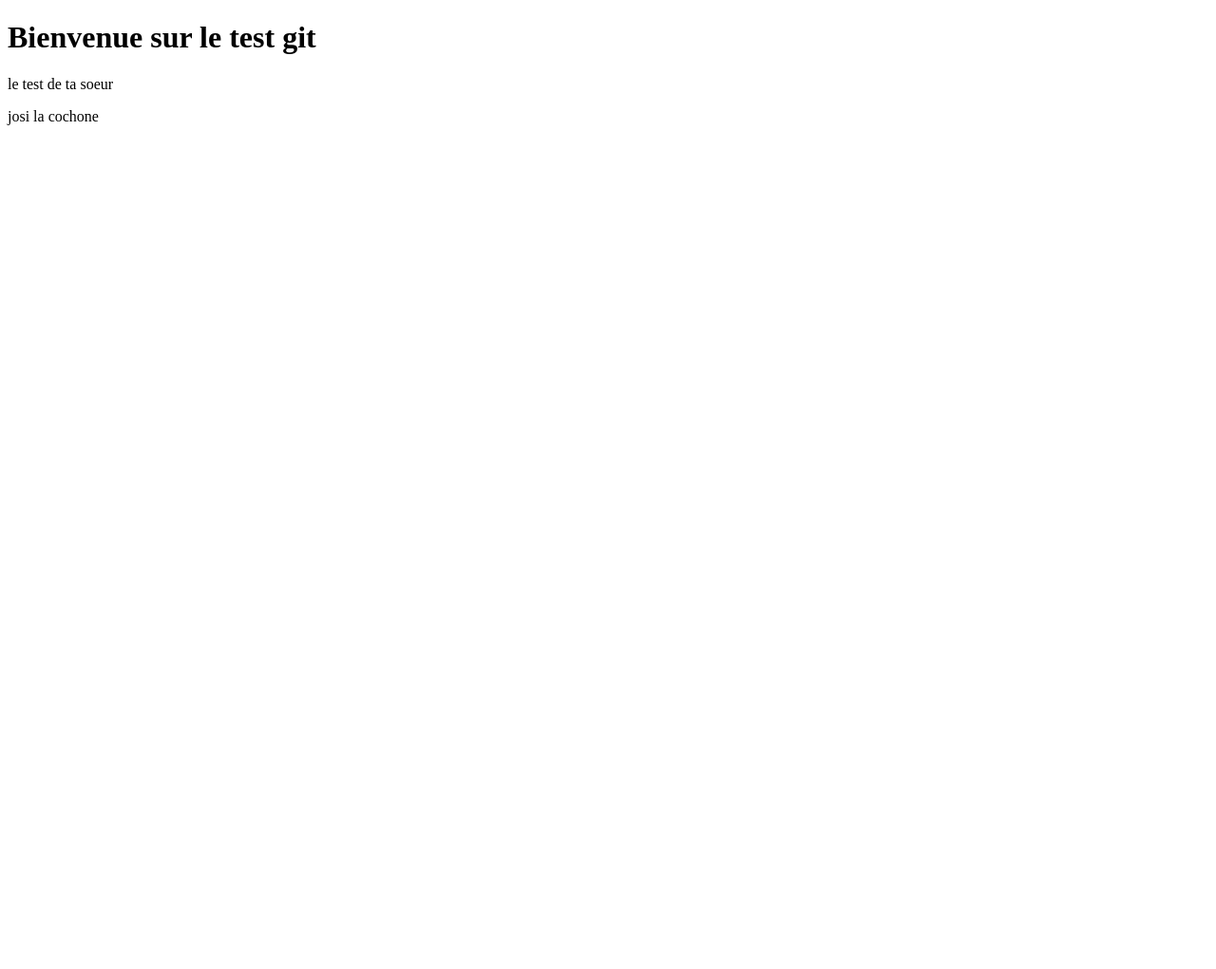
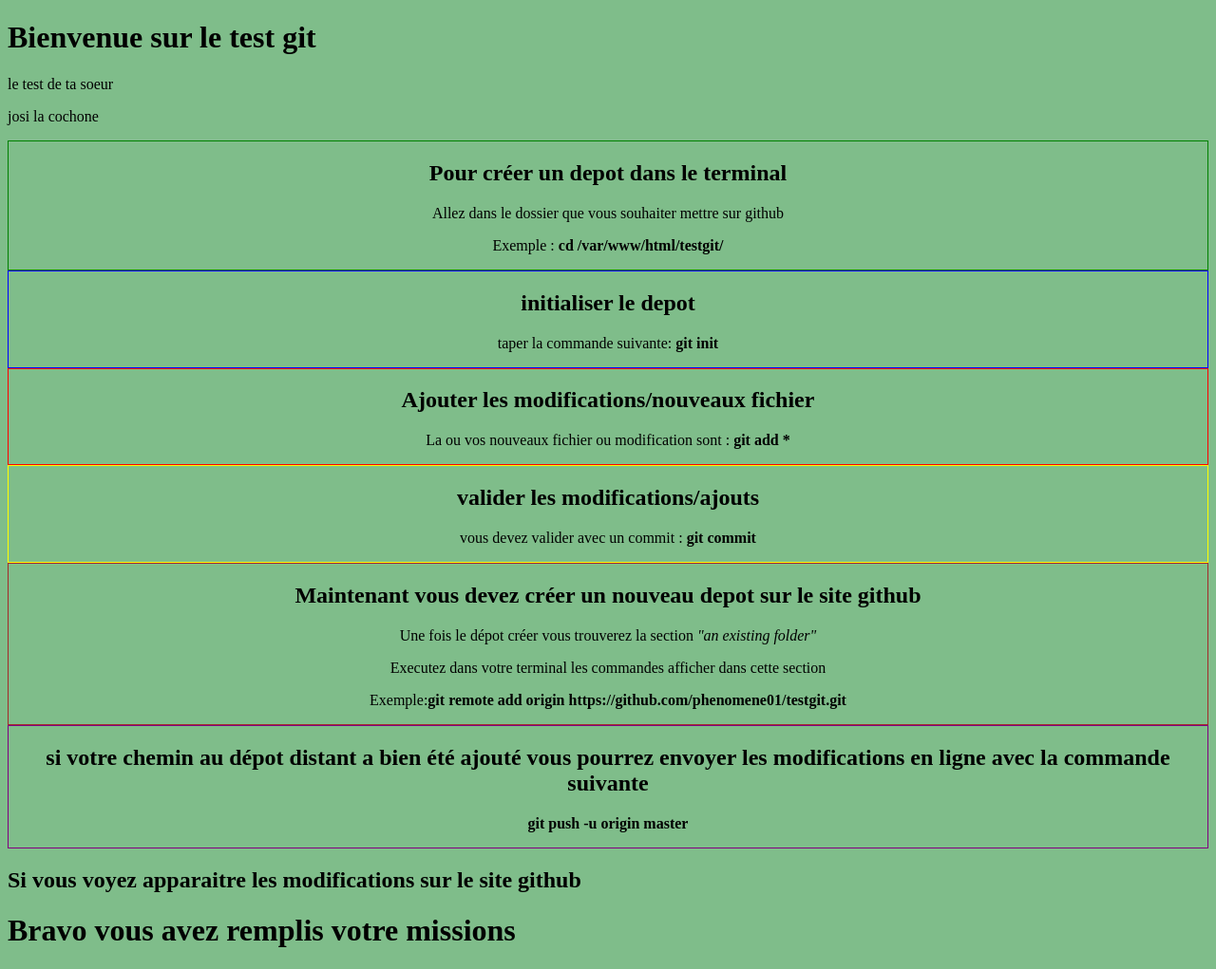
Before and after one commit to phenomene01/testgit, a plain HTML site: page index.html in a window 1280 px wide. Shown: the whole page at 95% size. Before the commit the page ends 800 px from the top, so only its background shows below. Drawn offline with Linux system fonts and the light colour scheme.

Commit message:
[add] tuto git base

```diff
--- a/index.html
+++ b/index.html
@@ -1,13 +1,66 @@
 <!DOCTYPE html>
 <html>
 <head>
+	<meta charset="UTF-8">
 	<title>test git </title>
 </head>
+<style>
+
+	body
+	{
+		background-color: rgba(0,125,22,0.5);
+	}
+
+	section
+	{
+	 text-align: center;
+	 margin: 0 auto;
+	}
+
+</style>
+
+
 <body>
-
+<header>
 	<h1>Bienvenue sur le test git </h1>
 	<p> le test de ta soeur</p>
 	<p>josi la cochone</p>
+</header>
+<section style="border: 1px solid green">
+	<h1>Pour créer un depot dans le terminal </h1>
 
+	<p>Allez dans le dossier que vous souhaiter mettre sur github</p>
+	<p>Exemple : <strong>cd /var/www/html/testgit/</strong></p>
+</section>
+<section style="border: 1px solid blue">
+
+	<h2>initialiser le depot </h2>
+	<p>taper la commande suivante: <strong>git init</strong></p>
+</section>
+<section style="border: 1px solid red">
+	<h2>Ajouter les modifications/nouveaux fichier</h2>
+	<p>La ou vos nouveaux fichier ou modification sont : <strong>git add *</strong></p>
+</section>
+<section style="border: 1px solid yellow">
+	<h2>valider les modifications/ajouts</h2>
+	<p>vous devez valider avec un commit : <strong>git commit </strong></p>
+</section>
+
+
+<section style="border: 1px solid brown">
+	<h2>Maintenant vous devez créer un nouveau depot sur le site github</h2>
+	<p>Une fois le dépot créer vous trouverez la section <em>"an existing folder"</em></p>
+	<p>Executez dans votre terminal les commandes afficher dans cette section</p>
+	<p>Exemple:<strong>git remote add origin https://github.com/phenomene01/testgit.git</strong></p>
+
+</section>
+<section style="border: 1px solid purple">
+	<h2>si votre chemin au dépot distant a bien été ajouté vous pourrez envoyer les modifications en ligne avec la commande suivante</h2>
+	<p><strong>git push -u origin master</strong></p>
+</section>
+<footer>
+	<h2>Si vous voyez apparaitre les modifications sur le site github</h2>
+	<h1>Bravo vous avez remplis votre missions</h1>
+</footer>
 </body>
 </html>
```
